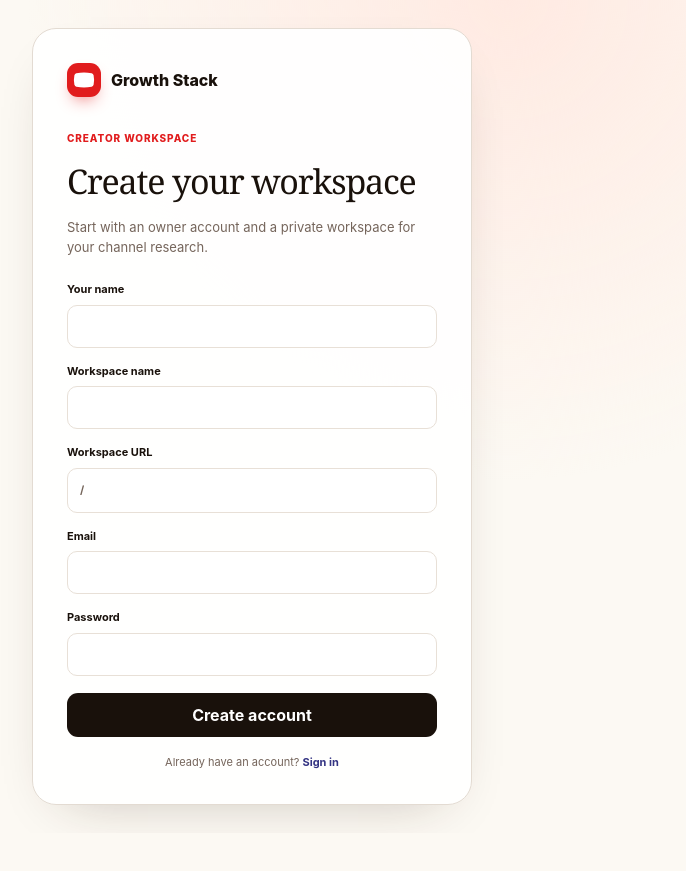
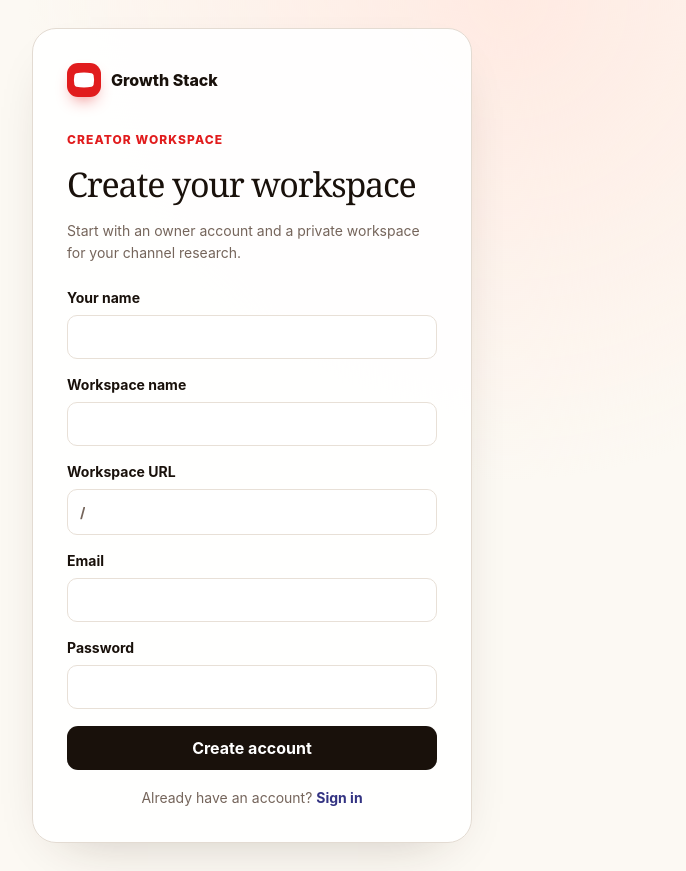
Before and after one commit to satishgorantla1-sg7/youtube-growth-stack, a Next.js app: page /auth/sign-up in a window 1280 px wide. Shown: the whole page, without its empty margins (388-1074 px from the left). Before the commit the page ends 833 px from the top, so only its background shows below. Built offline with nearby package versions, Linux system fonts and the light colour scheme; no server answers.

Commit message:
fix: preserve demo onboarding and auth readability

```diff
--- a/src/app/globals.css
+++ b/src/app/globals.css
@@ -71,7 +71,7 @@ button { color: inherit; }
 .profile-row span { min-width: 0; flex: 1; display: flex; flex-direction: column; text-align: left; }
 .profile-row strong { font-size: 11px; }
 .profile-row small { overflow: hidden; font-size: 9px; color: var(--muted-foreground); text-overflow: ellipsis; white-space: nowrap; }
-.profile-action { display: grid; place-items: center; width: 30px; height: 30px; padding: 0; border: 0; border-radius: 8px; background: transparent; cursor: pointer; }
+.profile-action { display: grid; place-items: center; width: 44px; height: 44px; padding: 0; border: 0; border-radius: 8px; background: transparent; cursor: pointer; }
 .profile-action:hover, .profile-action:focus-visible { background: var(--card); }
 
 .workspace { min-width: 0; flex: 1; margin-left: 248px; }
@@ -167,21 +167,22 @@ button { color: inherit; }
 .auth-card { width: min(100%, 440px); padding: 34px; border: 1px solid var(--border); border-radius: 24px; background: color-mix(in oklch, var(--card) 94%, transparent); box-shadow: var(--shadow); }
 .auth-brand { display: inline-flex; align-items: center; gap: 10px; margin-bottom: 34px; color: var(--foreground); font-size: 16px; font-weight: 780; text-decoration: none; }
 .auth-card h1 { margin: 0; font-family: Georgia, "Times New Roman", serif; font-size: 34px; font-weight: 500; letter-spacing: -.035em; }
-.auth-description { margin: 10px 0 24px; color: var(--muted-foreground); font-size: 13px; line-height: 1.55; }
+.auth-card .eyebrow { font-size: 12px; }
+.auth-description { margin: 10px 0 24px; color: var(--muted-foreground); font-size: 14px; line-height: 1.55; }
 .auth-form { display: grid; gap: 15px; }
-.auth-form label { display: grid; gap: 7px; font-size: 11px; font-weight: 700; }
-.auth-form input { width: 100%; height: 43px; padding: 0 12px; border: 1px solid var(--input); border-radius: 10px; outline: none; background: white; font: inherit; font-size: 13px; }
+.auth-form label { display: grid; gap: 7px; font-size: 14px; font-weight: 700; }
+.auth-form input { width: 100%; height: 44px; padding: 0 12px; border: 1px solid var(--input); border-radius: 10px; outline: none; background: white; font: inherit; font-size: 14px; }
 .auth-form input:focus { border-color: var(--primary); box-shadow: 0 0 0 3px color-mix(in oklch, var(--primary) 14%, transparent); }
 .slug-input { display: flex; align-items: center; border: 1px solid var(--input); border-radius: 10px; background: white; }
 .slug-input > span { flex: 0 0 auto; padding-left: 12px; color: var(--muted-foreground); }
 .slug-input input { border: 0; box-shadow: none; }
 .slug-input:focus-within { border-color: var(--primary); box-shadow: 0 0 0 3px color-mix(in oklch, var(--primary) 14%, transparent); }
-.form-alert, .form-success { margin: 0; padding: 10px 12px; border-radius: 10px; font-size: 11px; line-height: 1.45; }
+.form-alert, .form-success { margin: 0; padding: 10px 12px; border-radius: 10px; font-size: 14px; line-height: 1.45; }
 .form-alert { color: oklch(0.42 0.18 28); background: oklch(0.95 0.035 28); }
 .form-success { color: oklch(0.37 0.11 151); background: oklch(0.94 0.04 151); }
 .auth-submit { height: 44px; margin-top: 2px; border: 0; border-radius: 11px; color: white; background: var(--foreground); font-weight: 750; cursor: pointer; }
 .auth-submit:disabled { opacity: .55; cursor: wait; }
-.auth-switch, .demo-note { margin: 2px 0 0; color: var(--muted-foreground); font-size: 11px; text-align: center; }
+.auth-switch, .demo-note { margin: 2px 0 0; color: var(--muted-foreground); font-size: 14px; line-height: 1.5; text-align: center; }
 .auth-switch a, .demo-note a { color: var(--accent-foreground); font-weight: 700; }
 .demo-note { margin-top: 16px; }
 
--- a/src/app/onboarding/page.tsx
+++ b/src/app/onboarding/page.tsx
@@ -4,8 +4,15 @@ import { AuthShell } from "@/components/auth-shell";
 import { createWorkspace } from "@/app/auth/actions";
 import { createClient } from "@/lib/supabase/server";
 import { ensureWorkspace } from "@/lib/auth/workspace";
+import { onboardingConfigRedirect } from "@/lib/auth/boundary";
+import { hasSupabaseConfig } from "@/lib/env";
+
+export const dynamic = "force-dynamic";
 
 export default async function OnboardingPage({ searchParams }: { searchParams: Promise<{ error?: string }> }) {
+  const configRedirect = onboardingConfigRedirect(hasSupabaseConfig());
+  if (configRedirect) redirect(configRedirect);
+
   const params = await searchParams;
   const supabase = await createClient();
   const { data: { user } } = await supabase.auth.getUser();
--- a/src/lib/auth/boundary.ts
+++ b/src/lib/auth/boundary.ts
@@ -11,6 +11,10 @@ export function isProtectedAppPath(pathname: string) {
   return pathname === "/" || pathname === "/onboarding" || pathname.startsWith("/onboarding/");
 }
 
+export function onboardingConfigRedirect(configured: boolean) {
+  return configured ? null : "/";
+}
+
 export function authRedirect({ configured, authenticated, pathname, search }: AuthRedirectInput) {
   if (!configured) return null;
 
```
Also changed, not shown: 1 other file (tests, documents, lock files or other folders).
